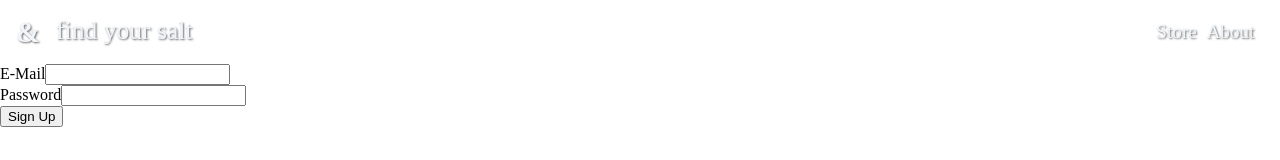
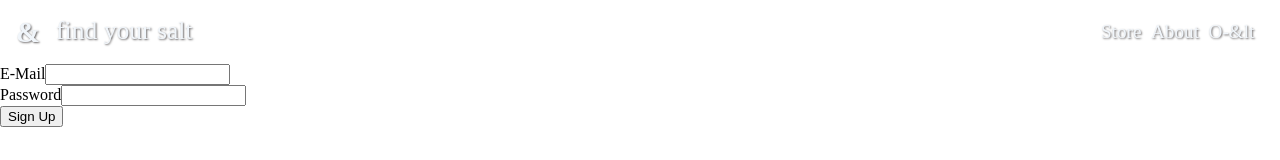
Before and after one commit to webwizard99/salt-store-frontend, a React (Create React App) app: page /frontend/profile in a window 1280 px wide. Shown: the top 160 px of the page. Built offline with nearby package versions, Linux system fonts and the light colour scheme; a web font is replaced by a local one.

Commit message:
Add link to profile route in navbar.

```diff
--- a/src/Components/Navbar/Navbar.jsx
+++ b/src/Components/Navbar/Navbar.jsx
@@ -16,6 +16,7 @@ class Navbar extends React.Component {
         <ul className="nav-options">
           <li><Link to="/frontend/store"><span>Store</span></Link></li>
           <li><Link to="/frontend/about"><span>About</span></Link></li>
+          <li><Link to="/frontend/profile"><span>O-&lt</span></Link></li>
         </ul>
       </nav>
     )
```
